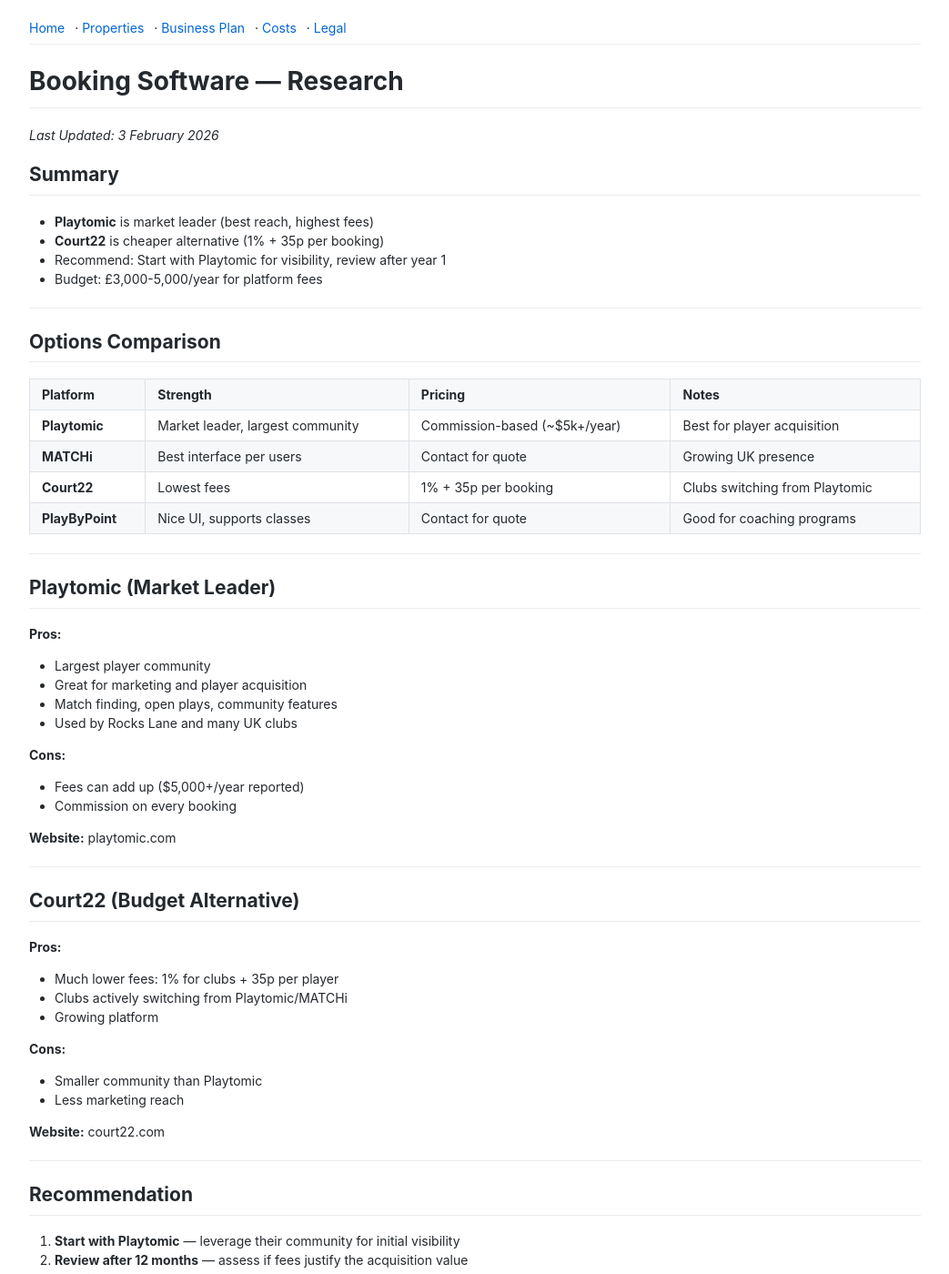
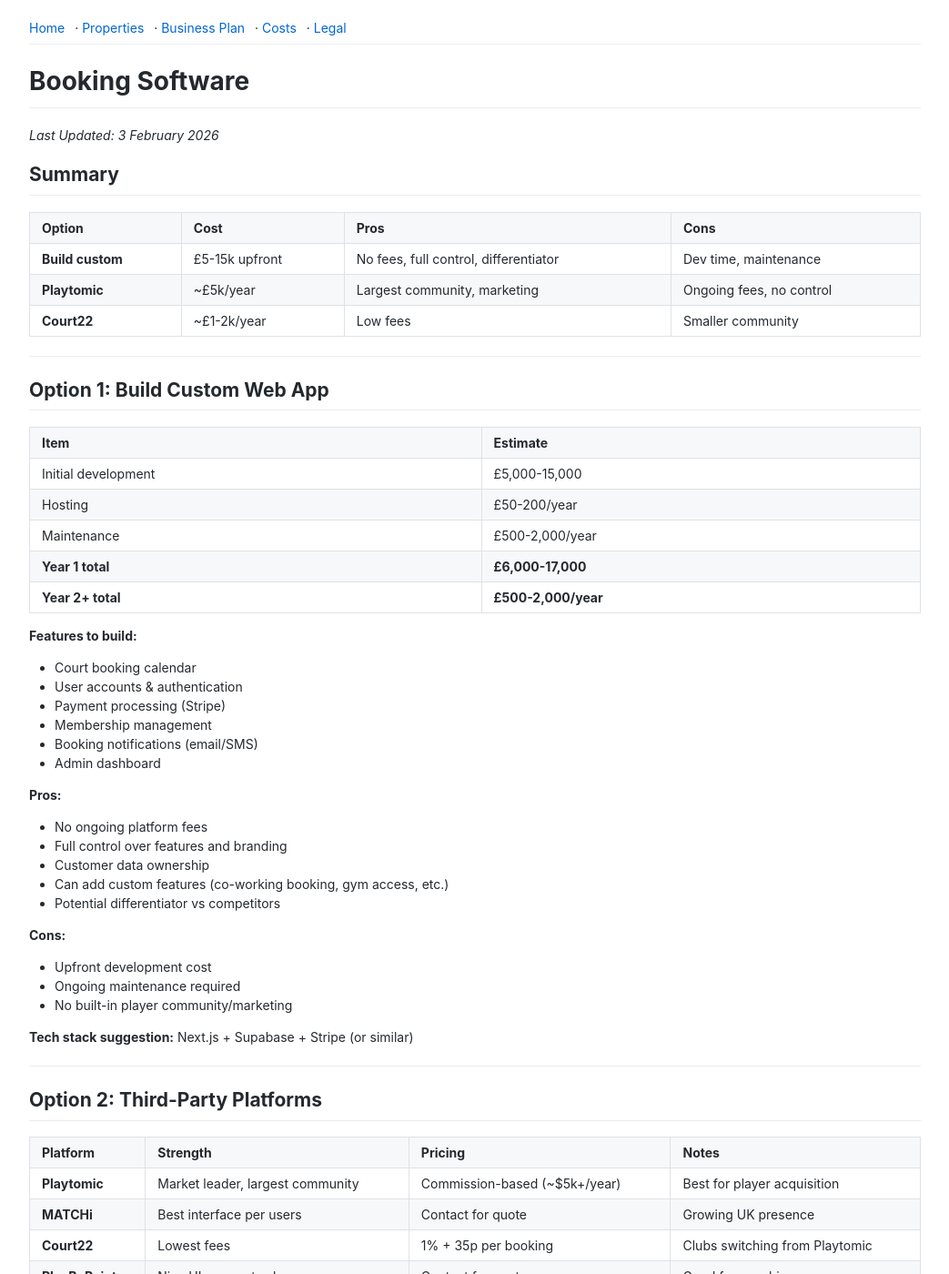
Before and after one commit to ayazabbas/padel-club, a Jekyll site: the page built from research/booking-software.md, in a window 1280 px wide and 1400 px high. Shown: the whole window at 91% size, without its empty margins (118-1161 px from the left). Built offline with Jekyll 4.4.1, drawn with Linux system fonts in a browser that asks for light colours; our own code applies the rules of GitHub Pages for plain Markdown files; some of the changed text lies outside the part shown.

Commit message:
Add custom web app option to booking software research

```diff
--- a/research/booking-software.md
+++ b/research/booking-software.md
@@ -1,17 +1,52 @@
-# Booking Software — Research
+# Booking Software
 
 *Last Updated: 3 February 2026*
 
 ## Summary
 
-- **Playtomic** is market leader (best reach, highest fees)
-- **Court22** is cheaper alternative (1% + 35p per booking)
-- Recommend: Start with Playtomic for visibility, review after year 1
-- Budget: £3,000-5,000/year for platform fees
+| Option | Cost | Pros | Cons |
+|--------|------|------|------|
+| **Build custom** | £5-15k upfront | No fees, full control, differentiator | Dev time, maintenance |
+| **Playtomic** | ~£5k/year | Largest community, marketing | Ongoing fees, no control |
+| **Court22** | ~£1-2k/year | Low fees | Smaller community |
 
 ---
 
-## Options Comparison
+## Option 1: Build Custom Web App
+
+| Item | Estimate |
+|------|----------|
+| Initial development | £5,000-15,000 |
+| Hosting | £50-200/year |
+| Maintenance | £500-2,000/year |
+| **Year 1 total** | **£6,000-17,000** |
+| **Year 2+ total** | **£500-2,000/year** |
+
+**Features to build:**
+- Court booking calendar
+- User accounts & authentication
+- Payment processing (Stripe)
+- Membership management
+- Booking notifications (email/SMS)
+- Admin dashboard
+
+**Pros:**
+- No ongoing platform fees
+- Full control over features and branding
+- Customer data ownership
+- Can add custom features (co-working booking, gym access, etc.)
+- Potential differentiator vs competitors
+
+**Cons:**
+- Upfront development cost
+- Ongoing maintenance required
+- No built-in player community/marketing
+
+**Tech stack suggestion:** Next.js + Supabase + Stripe (or similar)
+
+---
+
+## Option 2: Third-Party Platforms
 
 | Platform | Strength | Pricing | Notes |
 |----------|----------|---------|-------|
@@ -20,65 +55,63 @@
 | **Court22** | Lowest fees | 1% + 35p per booking | Clubs switching from Playtomic |
 | **PlayByPoint** | Nice UI, supports classes | Contact for quote | Good for coaching programs |
 
----
+### Playtomic
 
-## Playtomic (Market Leader)
+- Largest player community, best for marketing
+- Match finding, open plays, community features
+- Fees: Commission-based (~£5k+/year)
+- Website: [playtomic.com](https://www.playtomic.com/)
 
-**Pros:**
-- Largest player community
-- Great for marketing and player acquisition
-- Match finding, open plays, community features
-- Used by Rocks Lane and many UK clubs
+### Court22
 
-**Cons:**
-- Fees can add up ($5,000+/year reported)
-- Commission on every booking
+- Much lower fees: 1% + 35p per booking
+- Clubs switching from Playtomic due to fees
+- Smaller community
+- Website: [court22.com](https://www.court22.com/)
 
-**Website:** playtomic.com
+### MATCHi
 
----
-
-## Court22 (Budget Alternative)
-
-**Pros:**
-- Much lower fees: 1% for clubs + 35p per player
-- Clubs actively switching from Playtomic/MATCHi
-- Growing platform
-
-**Cons:**
-- Smaller community than Playtomic
-- Less marketing reach
-
-**Website:** court22.com
+- Best interface per user feedback
+- Growing UK presence
+- Website: [matchi.se](https://www.matchi.se/)
 
 ---
 
 ## Recommendation
 
-1. **Start with Playtomic** — leverage their community for initial visibility
-2. **Review after 12 months** — assess if fees justify the acquisition value
-3. **Consider Court22** as backup if fees too high
+**For a new club with development capability:**
+1. **Build custom** — lower long-term cost, full control, supports mixed-use (padel + gym + co-working)
+2. **List on Playtomic** as additional channel for visibility (can do both)
+
+**For quick launch without dev resources:**
+1. Start with **Court22** (lower fees) or **Playtomic** (more reach)
+2. Consider custom build later when profitable
 
 ---
 
-## Budget
+## Cost Comparison (5 Years)
 
-| Club Size | Estimated Annual Cost |
-|-----------|----------------------|
-| Small (2 courts) | £3,000-4,000 |
-| Medium (4+ courts) | £4,000-6,000 |
+| Option | Year 1 | Years 2-5 | **5-Year Total** |
+|--------|--------|-----------|------------------|
+| Custom build | £10k | £4k | **£14k** |
+| Playtomic | £5k | £20k | **£25k** |
+| Court22 | £2k | £6k | **£8k** |
+
+*Estimates based on medium-sized club*
 
 ---
 
 ## Sources
 
-- Playtomic.com
-- Court22.com
-- Reddit r/padel user feedback
+- [Playtomic](https://www.playtomic.com/)
+- [Court22](https://www.court22.com/)
+- [MATCHi](https://www.matchi.se/)
+- [Reddit r/padel](https://www.reddit.com/r/padel/)
 
 ---
 
 ## Next Steps
 
-- [ ] Contact Playtomic for UK pricing/demo
-- [ ] Contact Court22 for comparison quote
+- [ ] Decide: Build custom vs third-party
+- [ ] If custom: Scope features, get dev quotes
+- [ ] If third-party: Contact Playtomic + Court22 for pricing
```
